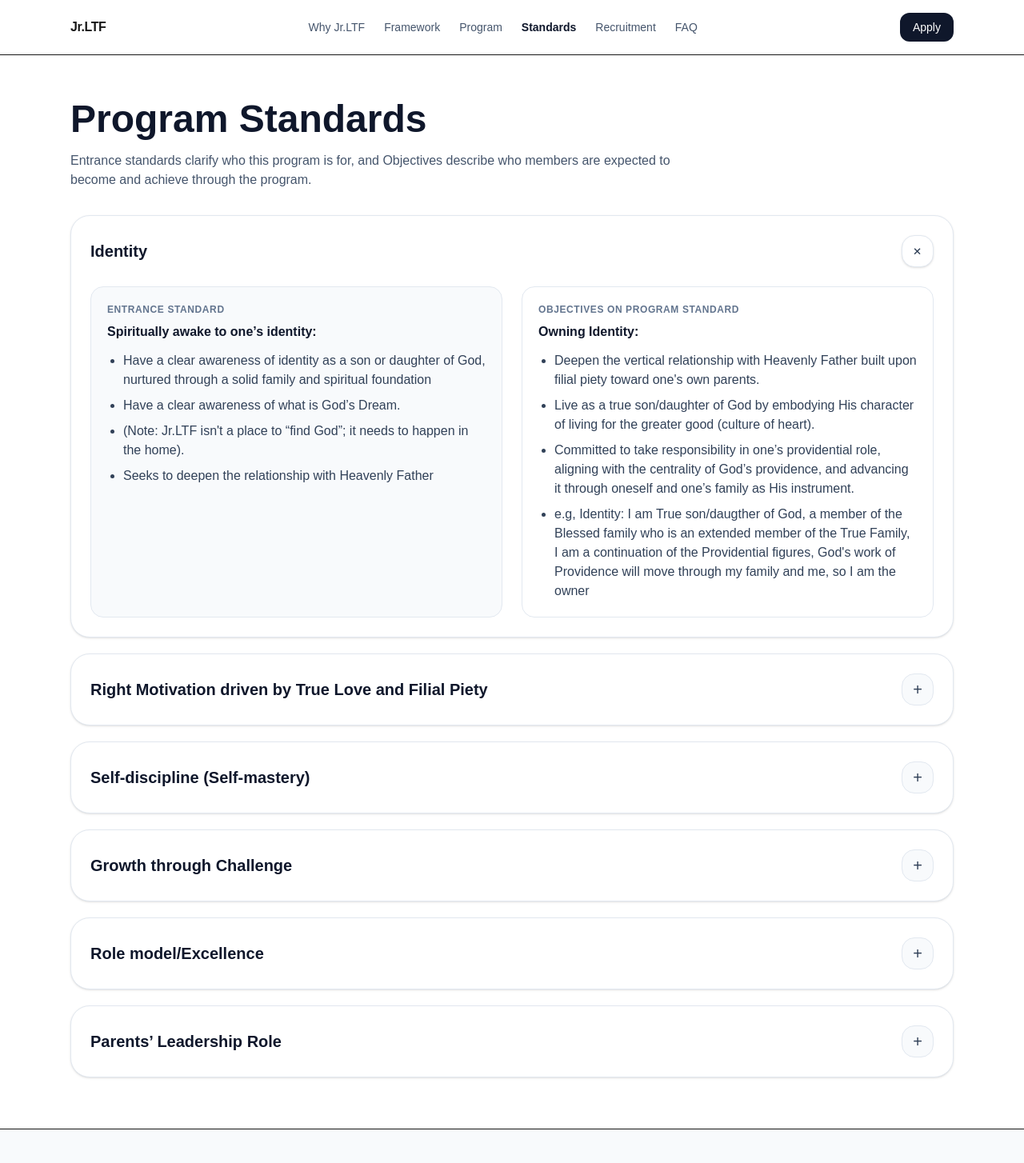
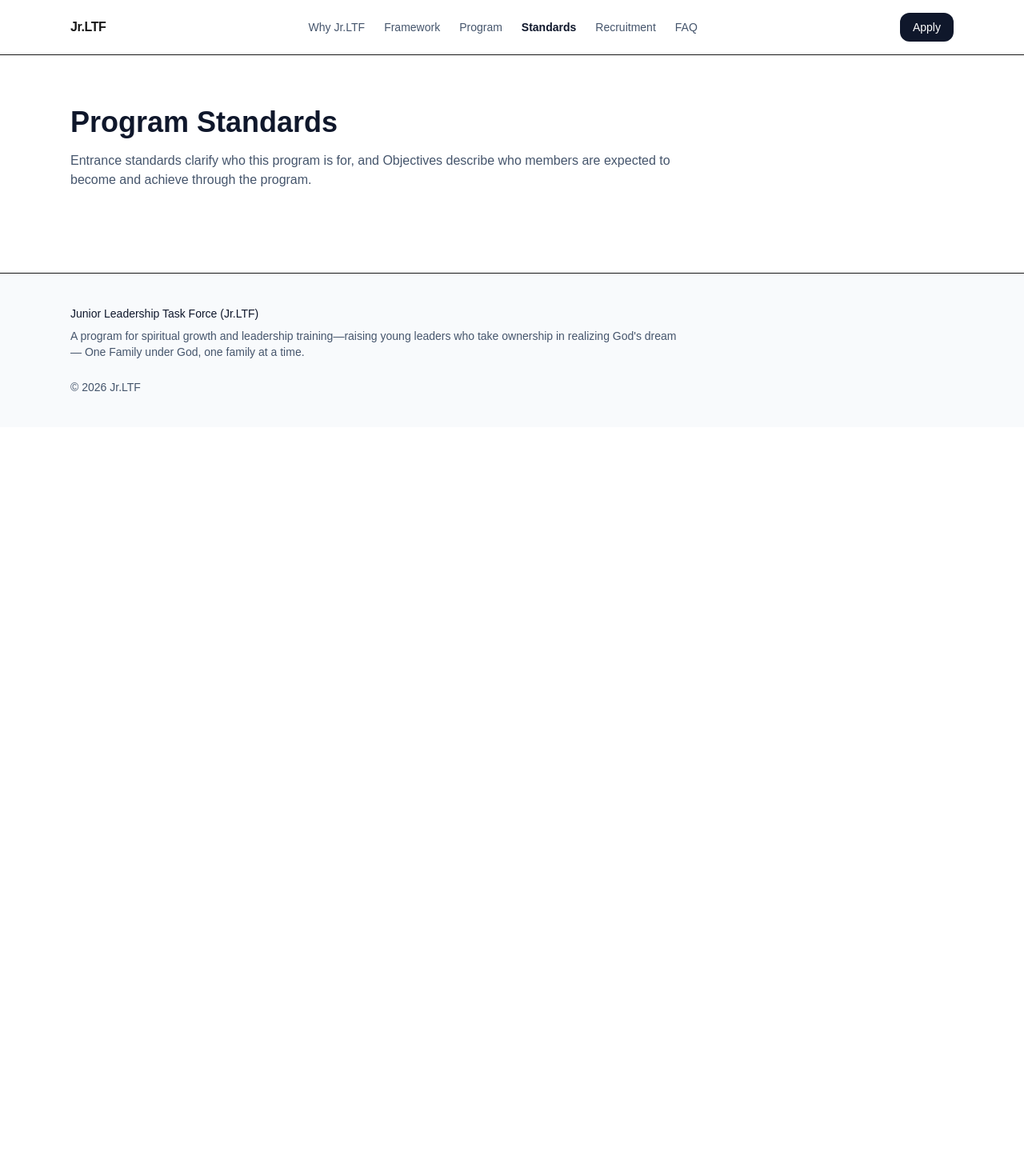
Before and after one commit to nyamkadorj/jrltf-site, a Next.js app: page /standards in a window 1280 px wide. Shown: the top 1454 px of the page at 80% size. After the commit the page ends 800 px from the top, so only its background shows below. Built offline with nearby package versions, Linux system fonts and the light colour scheme.

Commit message:
“Update”

```diff
--- a/src/app/standards/page.tsx
+++ b/src/app/standards/page.tsx
@@ -10,105 +10,8 @@ type StandardItem = {
 };
 
 const STANDARDS: StandardItem[] = [
-  {
-    title: "Identity",
-    entranceTitle: "Spiritually awake to one’s identity:",
-    entrance: [
-      "Have a clear awareness of identity as a son or daughter of God, nurtured through a solid family and spiritual foundation",
-      "Have a clear awareness of what is God’s Dream.",
-      "(Note: Jr.LTF isn't a place to “find God”; it needs to happen in the home).",
-      "Seeks to deepen the relationship with Heavenly Father",
-    ],
-    objectiveTitle: "Owning Identity:",
-    objectives: [
-      "Deepen the vertical relationship with Heavenly Father built upon filial piety toward one's own parents.",
-      "Live as a true son/daughter of God by embodying His character of living for the greater good (culture of heart).",
-      "Committed to take responsibility in one’s providential role, aligning with the centrality of God’s providence, and advancing it through oneself and one’s family as His instrument.",
-      "e.g, Identity: I am True son/daugther of God, a member of the Blessed family who is an extended member of the True Family, I am a continuation of the Providential figures, God's work of Providence will move through my family and me, so I am the owner",
-    ],
-  },
-  {
-    title: "Right Motivation driven by True Love and Filial Piety",
-    entranceTitle: "Has a filial heart towards parents",
-    entrance: [
-      "Demonstrates a filial heart toward parents, expressed through respect, openness to guidance and seek to understand parents’ expectations.",
-      "Shows respect towards siblings and elders (uncles, aunts)",
-      "Desire to contribute to God's Providence:",
-      "Desires to become a true leader who could represent God",
-      "Desires to expand one's capabilities as God’s instrument.",
-      "Practice of True Love:",
-      "Practicing “living for the sake of others” at home, school and communities, uplifting others using God given strengths (e.g. serving, supporting or leading activities in their school, blessed family community or local community)",
-    ],
-    objectiveTitle: `Owning "Inside-Out":`,
-    objectives: [
-      "Owning the motivation that grows from “inside-out”, rooted first in connecting one’s heart with Heavenly Father and their Parents, as the greatest source of motivation.",
-      "(e.g., relationships that are guided by heart rather than intellect or physical desire, cultivating a breakthrough mindset)",
-      "Deepen filial heart by establishing proper vertical order in the family, seeking parental guidance through daily practices such as reporting, reflecting on the day, and reviewing one's growth together with parents.",
-      "Living up every day to God and one’s parents’ expectations by clearly understanding God's expectations for humanity and one’s parents' expectations for them.",
-      "Embodies True Love",
-      "One’s thoughts, actions, behaviours, and attitude are grounded in the culture of the heart",
-      "Living for the greater good through selfless motivations and actions in everyday life in the home, community, and in the school, and for the society (e.g., through supporting parents, siblings, and community members without being asked, and doing public services)",
-      "Use of God-given strengths to live for the greater good (e.g., proper use of men’s strength not to show up but for those who needed, use of talent for greater purposes that benefit others)",
-    ],
-  },
-  {
-    title: "Self-discipline (Self-mastery)",
-    entranceTitle: "Basic God-centered life habits:",
-    entrance: [
-      "Have basic spiritual practices established at home, such as the habit of praying/reporting to God, reflect key moments of the day, sharing it to family members, journal, and understand the importance of doing every action with jungsung.",
-      "Demonstrates a sense of integrity, expressed through honesty and right motivation.",
-    ],
-    objectiveTitle: "Uphold the lifestyle of integrity and self-mastery",
-    objectives: [
-      "Carry out self-mastery and live with Integrity by strengthening a God-centered lifestyle through a vertical relationship with Heavenly Father and one’s Parents",
-      "Demonstrate self-mastery through honest self-reflection of having gratitude and humility before Heavenly Father.",
-      "Demonstrate God-centered lifestyle and habits in daily practices",
-      "(e.g., keeping the right motivation and honesty even when no one is watching; being responsible for their surrounding areas, keep their space, environment and clothes clean, wake up early, etc; recognize and practice HDH with family as a key component of their spiritual lifestyle; setting daily schedules (proper use of time) aligned to their goals to live with purpose and consistent growth; maintaining purity of mind and heart by preparing themselves to be best for their future spouses; being disciplined in areas such as horizontal relationships, phone use and internet use.)",
-    ],
-  },
-  {
-    title: "Growth through Challenge",
-    entranceTitle: "Willing to be challenged:",
-    entrance: [
-      "Self-motivated to grow spiritually and in all dimensions—physical, mental, and emotional—beyond their comfort zone.",
-    ],
-    objectiveTitle: "Culture of excellence:",
-    objectives: [
-      "By prioritizing spiritual excellence, one's mind, body, and actions are all built on a spiritual foundation, committing to face and overcome one’s weaknesses/improvement points (as a result, excellence is shown in academics, sports, and community activities)",
-      "(e.g., with the motivation of - to do and to be best for Heavenly Father)",
-      "Challenge one’s limitations as an opportunity to grow as filial sons/daughters of God",
-    ],
-  },
-  {
-    title: "Role model/Excellence",
-    entranceTitle: "Motivation to set the bar high:",
-    entrance: [
-      "Practice thinking and acting beyond oneself, embracing the mindset that “It is not about me.”",
-      "Sense of responsibility towards younger siblings:",
-      "Aim to set a good example for younger siblings",
-    ],
-    objectiveTitle: "Leader has to be a self-motivated engine",
-    objectives: [
-      "Stand and serve as a role model through living for the greater good with a vertical relationship with Heavenly Father and one’s parents.",
-      "Self-motivated to set the bar higher for God and His dream by living with the mindset of “It is not about me”",
-      "Takes responsibility and initiatives, and shows best exemplary practices for one's younger siblings and takes accountability for their growth. (e.g., leading the younger generation’s program: high->middle-> elementary->pre-school with responsibility and commitment)",
-      "Continuously invest in others to develop their potential to fulfill God's and parents' expectations.",
-    ],
-  },
-  {
-    title: "Parents’ Leadership Role",
-    entranceTitle: "Parents as the main educators of children’s spiritual growth:",
-    entrance: [
-      "Parents and family, are willing to walk together with their children through this leadership course.",
-      "Parents are focused on children’s spiritual life; in other words, a child who has strong parents’ support for becoming a public leader",
-    ],
-    objectiveTitle: "Has Parental guidance:",
-    objectives: [
-      "Parents teach and guide their children for spiritual growth by first aligning themselves to God’s Dream, Values, and Goals",
-      "Parents proactively provide feedback based on daily reports, reflect together  for continuous spiritual growth, and teach them to embrace challenges (e.g., when children report their day to parents, parents shall reflect together and guide spiritually for their growth through daily activities, challenges, life habits, school activities etc.)",
-      "Parents set the examples of leadership through daily life as their main educators.",
-    ],
-  },
+  // --- KEEP YOUR STANDARDS ARRAY EXACTLY AS YOU HAVE IT ---
+  // (No change inside content)
 ];
 
 function List({ items }: { items: string[] }) {
@@ -124,14 +27,16 @@ function List({ items }: { items: string[] }) {
 export default function StandardsPage() {
   return (
     <div className="bg-white">
-      {/* Header (white, clean, no JR.LTF STANDARDS label) */}
-      <section className="mx-auto max-w-6xl px-6 pt-14 pb-8">
-        <h1 className="text-3xl font-bold text-slate-900 md:text-5xl">
+      {/* Header */}
+      <section className="mx-auto max-w-6xl px-6 pt-16 pb-10">
+        {/* Same title size style as other pages */}
+        <h1 className="text-3xl font-bold text-slate-900 md:text-4xl">
           Program Standards
         </h1>
         <p className="mt-4 max-w-3xl text-slate-600">
-          Entrance standards clarify who this program is for, and Objectives describe who
-          members are expected to become and achieve through the program.
+          Entrance standards clarify who this program is for, and Objectives
+          describe who members are expected to become and achieve through the
+          program.
         </p>
       </section>
 
@@ -141,7 +46,7 @@ export default function StandardsPage() {
           {STANDARDS.map((s, idx) => (
             <details
               key={s.title}
-              className="group rounded-3xl border border-slate-200 bg-white p-6 shadow-sm transition-all duration-500"
+              className="group rounded-3xl border border-slate-200 bg-white p-6 shadow-sm"
               open={idx === 0}
             >
               <summary className="cursor-pointer list-none">
@@ -150,8 +55,8 @@ export default function StandardsPage() {
                     {s.title}
                   </h2>
 
-                  {/* Plus icon with slower rotation */}
-                  <span className="grid h-10 w-10 place-items-center rounded-2xl border border-slate-200 bg-slate-50 text-slate-700 transition-all duration-700 ease-[cubic-bezier(0.22,1,0.36,1)] group-open:bg-white group-open:shadow-sm">
+                  {/* + icon (smooth & slow) */}
+                  <span className="grid h-10 w-10 place-items-center rounded-2xl border border-slate-200 bg-slate-50 text-slate-700 transition-all duration-[900ms] ease-[cubic-bezier(0.22,1,0.36,1)] group-open:bg-white group-open:shadow-sm">
                     <span className="text-xl leading-none transition-transform duration-[900ms] ease-[cubic-bezier(0.22,1,0.36,1)] group-open:rotate-45">
                       +
                     </span>
@@ -159,10 +64,10 @@ export default function StandardsPage() {
                 </div>
               </summary>
 
-              {/* Slower, smoother expand animation */}
+              {/* Expansion (NOW same speed as + icon) */}
               <div className="grid grid-rows-[0fr] transition-[grid-template-rows] duration-[900ms] ease-[cubic-bezier(0.22,1,0.36,1)] group-open:grid-rows-[1fr]">
                 <div className="overflow-hidden">
-                  <div className="mt-6 grid translate-y-4 gap-6 opacity-0 transition-all duration-[900ms] ease-[cubic-bezier(0.22,1,0.36,1)] group-open:translate-y-0 group-open:opacity-100 md:grid-cols-2">
+                  <div className="mt-6 grid translate-y-6 gap-6 opacity-0 transition-all duration-[900ms] ease-[cubic-bezier(0.22,1,0.36,1)] group-open:translate-y-0 group-open:opacity-100 md:grid-cols-2">
                     {/* Entrance */}
                     <div className="rounded-2xl border border-slate-200 bg-slate-50 p-5">
                       <p className="text-xs font-semibold uppercase tracking-wider text-slate-500">
```
